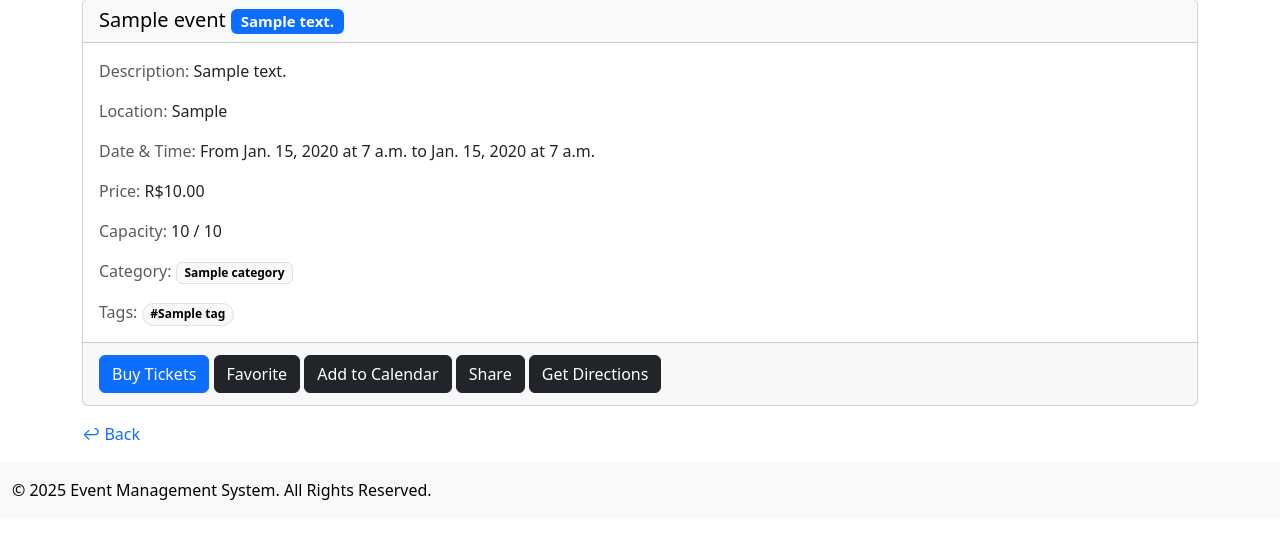
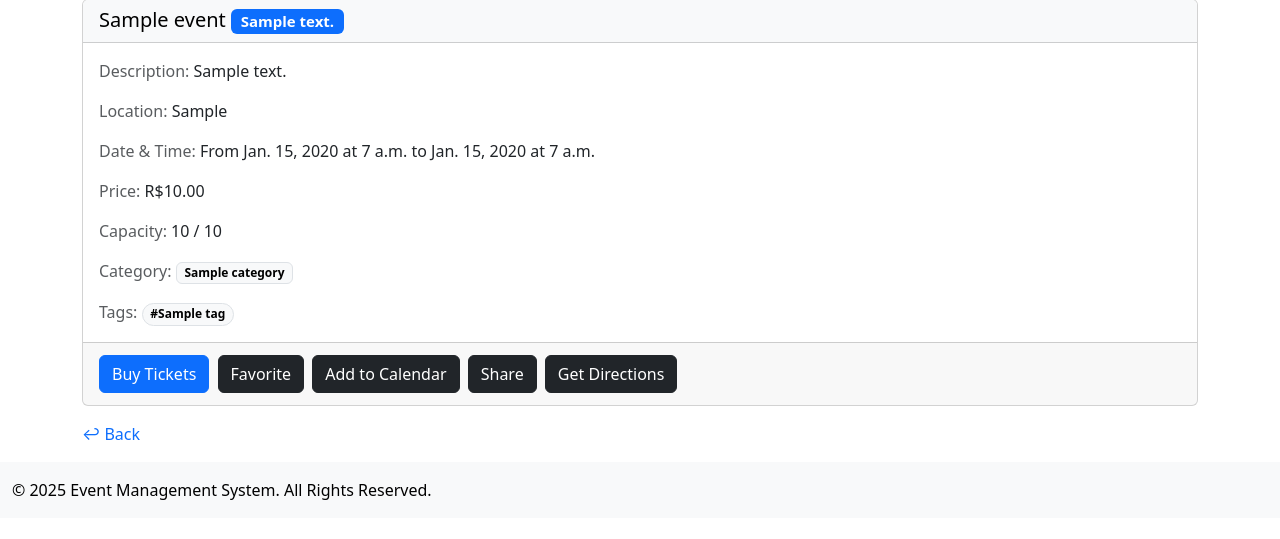
Before and after one commit to erickribeiro-dev/event-management-system, a Django app: template events/templates/events/event_detail.html in a window 1280 px wide. Shown: the part 73-612 px from the top of the page. Run offline with Django 5.2, Linux system fonts and the light colour scheme; the template is opened without the code that fills it: values that come from a table or form of the project are taken from there, others are empty; tables that the repository leaves empty hold one stand-in row (values such as "Sample post"); parts of the project's set-up code (start-up, migrations or seed data) failed here and were passed over; some libraries are stand-ins or nearby versions.

Commit message:
Change if event.tags.all to if event.tags.exists for performance, add title, aria-label to appropriate elements, add me-1 class to buttons on event_detail.html

```diff
--- a/events/templates/events/event_detail.html
+++ b/events/templates/events/event_detail.html
@@ -43,7 +43,7 @@
                     <p class="card-text"><span class="text-body-secondary">Category:</span>
                         <a href="#" class="badge text-bg-light border text-decoration-none">{{ event.category }}</a>
                     </p>
-                    {% if event.tags.all %}
+                    {% if event.tags.exists %}
                         <p class="card-text"><span class="text-body-secondary">Tags:</span>
                             {% for tag in event.tags.all %}
                                 <a href="#" class="badge text-bg-light border text-decoration-none rounded-pill">#{{ tag.name }}</a>
@@ -53,15 +53,15 @@
                 </div>
                 <div class="card-footer">
                     {% if event.price == 0 and event.capacity > 0 %}
-                        <button class="btn btn-primary my-1" title="Request reply">RSVP</button>
+                        <button class="btn btn-primary my-1 me-1" title="Request reply">RSVP</button>
                     {% else %}
-                        <button class="btn btn-primary my-1">Buy Tickets</button>
+                        <button class="btn btn-primary my-1 me-1">Buy Tickets</button>
                     {% endif %}
-                    <button class="btn btn-dark my-1">Favorite</button>
+                    <button class="btn btn-dark my-1 me-1">Favorite</button>
                     {# This would typically open a modal or trigger a download of an .ics file #}
-                    <button class="btn btn-dark my-1">Add to Calendar</button>
+                    <button class="btn btn-dark my-1 me-1">Add to Calendar</button>
                     {# This would usually open a modal with sharing options #}
-                    <button class="btn btn-dark my-1">Share</button>
+                    <button class="btn btn-dark my-1 me-1">Share</button>
                     <a href="https://www.google.com/maps/search/?api=1&query={{ event.location|urlencode }}" target="_blank" class="btn btn-dark my-1">Get Directions</a>
                 </div>
             </div>
@@ -71,8 +71,7 @@
     <div class="row justify-content-start mt-3">
         <div class="col-12 col-md-6 col-lg-4 col-xxl-3 d-flex">
             {% if request.META.HTTP_REFERER %}
-                <a class="text-decoration-none" href="{{ request.META.HTTP_REFERER }}
-                ">&larrhk; Back</a>
+                <a class="text-decoration-none" href="{{ request.META.HTTP_REFERER }}">↩ Back</a>
             {% endif %}
         </div>
     </div>
```
Also changed, not shown: events/templates/events/event_list.html (+7 -7 lines).
